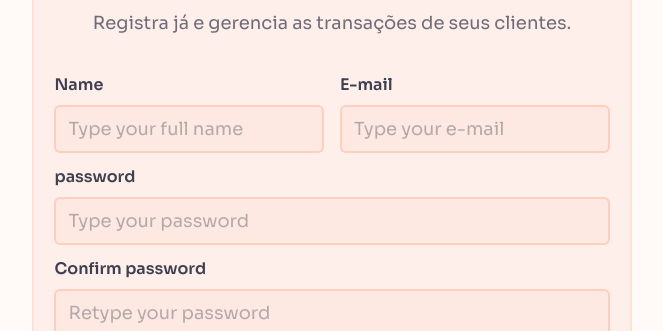
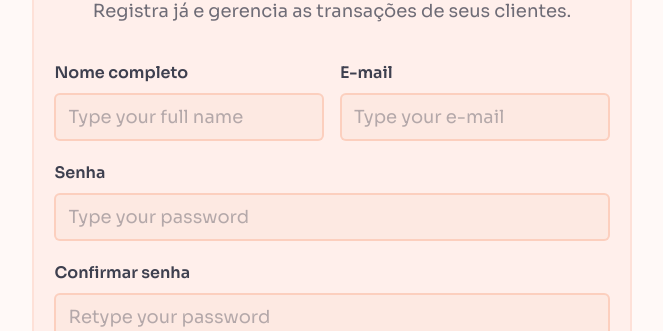
Before and after one commit to rodrigsmor/clients-transactions, a Next.js app in the folder frontend/: page / in a window 1280 px wide. Shown: the part 191-522 px from the top of the page, without its empty margins (308-971 px from the left). Built offline with nearby package versions, Linux system fonts and the light colour scheme.

Commit message:
:sparkles: feat: Implements form validation in authentication pages

```diff
--- a/frontend/package.json
+++ b/frontend/package.json
@@ -12,10 +12,12 @@
     "@types/node": "18.16.3",
     "@types/react": "18.2.0",
     "@types/react-dom": "18.2.1",
+    "@types/yup": "^0.32.0",
     "autoprefixer": "10.4.14",
     "dotenv": "^16.0.3",
     "eslint": "8.39.0",
     "eslint-config-next": "13.3.1",
+    "formik": "^2.2.9",
     "next": "13.3.1",
     "next-google-fonts": "^2.2.0",
     "postcss": "8.4.23",
@@ -23,6 +25,7 @@
     "react-dom": "18.2.0",
     "react-icons": "^4.8.0",
     "tailwindcss": "3.3.2",
-    "typescript": "5.0.4"
+    "typescript": "5.0.4",
+    "yup": "^1.1.1"
   }
 }
--- a/frontend/src/components/forms/inputForm/index.tsx
+++ b/frontend/src/components/forms/inputForm/index.tsx
@@ -1,9 +1,11 @@
+import { ErrorMessage, Field } from "formik";
 import { InputHTMLAttributes } from "react";
 
 interface InputFormProps {
   name: string;
   type?: string;
   label: string;
+  error?: string | null;
   className?: string;
   placeholder: string;
   value?: string | number;
@@ -12,15 +14,17 @@ interface InputFormProps {
   props?: InputHTMLAttributes<HTMLInputElement>;
 }
 
-export const InputForm = ({ name, type = 'text', value = '', isSecondary = false, isReadOnly = false, props, label, placeholder, className }: InputFormProps) => {
+export const InputForm = ({ name, type = 'text', value = '', isSecondary = false, isReadOnly = false, props, label, placeholder, className, error = '' }: InputFormProps) => {
   return (
     <div className={`flex flex-col gap-2 ${className}`}>
       <label htmlFor={name} className={`font-semibold ${isReadOnly ? 'text-typography-light/60' : 'text-typography-light/80'}`}>{ label }</label>
-      <input {...props} type={type} id={name} readOnly={isReadOnly} disabled={isReadOnly} value={value} placeholder={placeholder} className={`
+      <Field {...props} type={type} id={name} readOnly={isReadOnly} disabled={isReadOnly} value={value} placeholder={placeholder} className={`
           w-full text-lg px-3 py-2 rounded-md text-typography-main/70 border-2 placeholder:text-typography-light/30 focus:outline-none disabled:opacity-60
           ${isSecondary ? 'bg-secondary-main/5 border-secondary-main/20 focus:border-secondary-main/80' : 'bg-primary-light border-primary-main/20 focus:border-primary-main/80'}
+          ${error && '!border-error-main/60 !bg-error-main/5'}
         `}
       />
+      <p className="text-error-main text-sm font-medium"> <ErrorMessage name={name} /> </p>
     </div>
   )
 }
--- a/frontend/src/components/layout/authTemplate/index.tsx
+++ b/frontend/src/components/layout/authTemplate/index.tsx
@@ -3,16 +3,19 @@ import { CtaButton } from "@components/buttons/ctaButton";
 import { FormEvent, ReactNode } from "react";
 import { useRouter } from "next/router";
 import Head from "next/head";
+import { Form, Formik } from "formik";
 
 interface AuthTemplateProps {
   title: string;
   subtitle: string;
+  initialValues: any;
   children: ReactNode;
   ctaButtonLabel: string;
+  validationSchema: any;
   onSubmit: (event: FormEvent<HTMLFormElement>) => void;
 }
 
-export const AuthTemplate = ({ children, onSubmit, ctaButtonLabel, subtitle, title }: AuthTemplateProps) => {
+export const AuthTemplate = ({ children, onSubmit, validationSchema, ctaButtonLabel, subtitle, title, initialValues }: AuthTemplateProps) => {
   const router = useRouter();
 
   return (
@@ -21,7 +24,14 @@ export const AuthTemplate = ({ children, onSubmit, ctaButtonLabel, subtitle, tit
         <title>App - { router.pathname.includes('login') ? 'Login' : 'Sign up' }</title>
       </Head>
       <main className="w-screen h-screen bg-background-main px-4 grid place-items-center">
-        <form className='w-full flex items-center justify-center flex-col md:w-3/4 lg:w-[48%] gap-10 bg-background-dark p-5 rounded-3xl border-2 border-primary-main/10' onSubmit={onSubmit}>
+        <Formik
+          onSubmit={onSubmit}
+          initialValues={initialValues}
+          validationSchema={validationSchema}
+        >
+          <Form
+            className='w-full flex items-center justify-center flex-col md:w-3/4 lg:w-[48%] gap-10 bg-background-dark p-5 rounded-3xl border-2 border-primary-main/10'
+          >
             <header className="w-full grid place-items-center gap-2">
               <h1 className="text-typography-main font-bold text-3xl lg:text-5xl text-center">{ title }</h1>
               <p className="w-full font-regular max-w-full text-typography-light/60 text-center leading-5 text-lg">{ subtitle }</p>
@@ -44,7 +54,8 @@ export const AuthTemplate = ({ children, onSubmit, ctaButtonLabel, subtitle, tit
                   )
               }
             </footer>
-        </form>
+          </Form>
+        </Formik>
       </main>
     </>
   );
--- a/frontend/src/pages/index.tsx
+++ b/frontend/src/pages/index.tsx
@@ -1,20 +1,35 @@
+import * as Yup from 'yup';
 import { FormEvent } from "react";
 import { InputForm } from "@components/forms/inputForm";
 import { AuthTemplate } from "@components/layout/authTemplate";
 
-export default function Home() {
+const validationSchema = Yup.object({
+  fullName: Yup.string().required('O nome é brigatório!'),
+  email: Yup.string().email('E-mail inválido.').required('O e-mail é obrigatório!'),
+  password: Yup.string().required('Senha é obrigatória!'),
+  confirmPassword: Yup.string().required('Confirmar senha é obrigatório!').oneOf([Yup.ref('password'), ''], 'As senhas precisam ser iguais!')
+})
+
+export default function Signup() {
   const handleSubmit = (event: FormEvent<HTMLFormElement>) => {
     event.preventDefault();
-    alert('cadastrou')
+
+  }
+
+  const initialValues = {
+    email: '',
+    password: '',
+    fullName: '',
+    confirmPassword: ''
   }
 
   return (
-    <AuthTemplate onSubmit={handleSubmit} title="Cadastrar" subtitle="Registra já e gerencia as transações de seus clientes." ctaButtonLabel="cadastrar">
+    <AuthTemplate validationSchema={validationSchema} initialValues={initialValues} onSubmit={handleSubmit} title="Cadastrar" subtitle="Registra já e gerencia as transações de seus clientes." ctaButtonLabel="cadastrar">
       <>
-        <InputForm label="Name" name="fullName" placeholder="Type your full name" type="text" className="col-start-1 col-end-2" />
+        <InputForm label="Nome completo" name="fullName" placeholder="Type your full name" type="text" className="col-start-1 col-end-2" />
         <InputForm label="E-mail" name="email" placeholder="Type your e-mail" type="email" className="col-start-2 col-end-3" />
-        <InputForm label="password" name="password" placeholder="Type your password" type="password" className="col-start-1 col-end-3" />
-        <InputForm label="Confirm password" name="confirmPassword" placeholder="Retype your password" type="password" className="col-start-1 col-end-3" />
+        <InputForm label="Senha" name="password" placeholder="Type your password" type="password" className="col-start-1 col-end-3" />
+        <InputForm label="Confirmar senha" name="confirmPassword" placeholder="Retype your password" type="password" className="col-start-1 col-end-3" />
       </>
     </AuthTemplate>
   )
--- a/frontend/src/pages/login/index.tsx
+++ b/frontend/src/pages/login/index.tsx
@@ -1,6 +1,12 @@
+import * as Yup from 'yup';
 import { InputForm } from "@components/forms/inputForm";
 import { AuthTemplate } from "@components/layout/authTemplate";
 import { FormEvent } from "react";
+
+const validationSchema = Yup.object({
+  email: Yup.string().email('E-mail inválido.').required('O e-mail é obrigatório!'),
+  password: Yup.string().required('Senha é obrigatória!'),
+})
 
 const Login = () => {
   const handleSubmit = (event: FormEvent<HTMLFormElement>) => {
@@ -8,8 +14,14 @@ const Login = () => {
     alert('logou')
   }
 
+
+  const initialValues = {
+    email: '',
+    password: '',
+  }
+
   return (
-    <AuthTemplate onSubmit={handleSubmit} title="Conectar" ctaButtonLabel="conectar" subtitle="Conecte-se ao seu administrador e tenha acesso as transações de seus clientes.">
+    <AuthTemplate initialValues={initialValues} validationSchema={validationSchema} onSubmit={handleSubmit} title="Conectar" ctaButtonLabel="conectar" subtitle="Conecte-se ao seu administrador e tenha acesso as transações de seus clientes.">
       <>
         <InputForm label="E-mail" name="email" placeholder="Type your e-mail" type="email" className="col-start-1 col-end-3" />
         <InputForm label="password" name="password" placeholder="Type your password" type="password" className="col-start-1 col-end-3" />
```
Also changed, not shown: 1 other file (tests, documents, lock files or other folders). Lines whose indentation alone changed are shown as unchanged.
